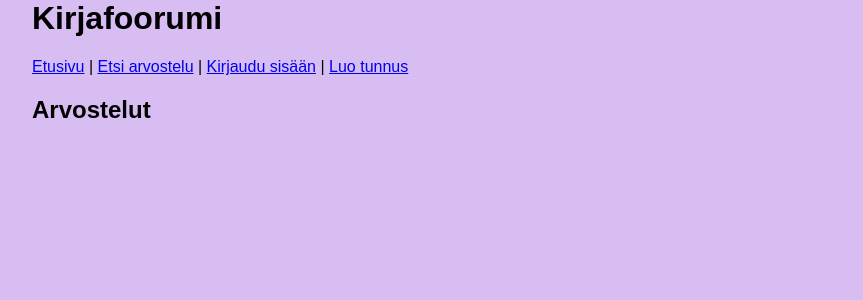
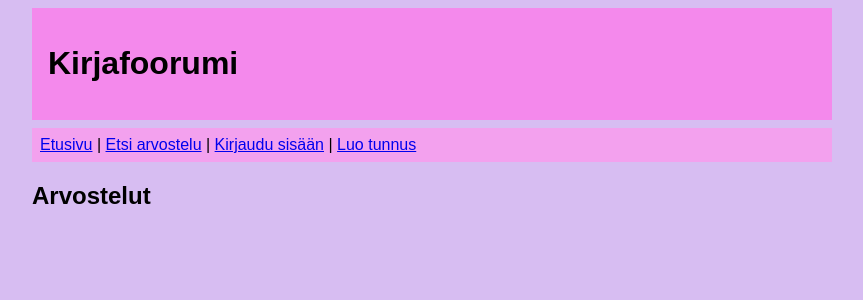
Before and after one commit to matuuli/kirjafoorumi, a Flask app: page / in a window 1280 px wide. Shown: the top 300 px of the page, without its empty margins (208-1071 px from the left). Run offline with Flask 3, Linux system fonts and the light colour scheme; data that the repository does not hold is empty.

Commit message:
Improve layout

```diff
--- a/static/main.css
+++ b/static/main.css
@@ -23,3 +23,22 @@ body {
     background-color: rgb(234, 21, 31);
     color: white;
   }
+
+.header {
+    background-color: rgb(244, 137, 236);
+    color: black;
+    padding: 1em;
+    margin: 0.5em 0;
+  }
+
+.nav {
+    background-color: rgb(243, 161, 238);
+    padding: 0.5em;
+    margin: 0.5em 0;
+  }
+
+.content {
+    background-color: rgb(217, 233, 246);
+    padding: 1em;
+    margin: 0.5em 0;
+  }
--- a/templates/layout.html
+++ b/templates/layout.html
@@ -7,14 +7,16 @@
 </head>
 
 <body>
+    <div class="header">
         <h1>Kirjafoorumi</h1>
+    </div>
     {% if session.user_id %}
     <p>
         Olet kirjautunut nimellä <a href="/user/{{ session.user_id }}">{{ session.username }}</a>
     </p>
     {% endif %}
 
-  <p>
+    <div class="nav">
         <a href="/">Etusivu</a> |
         <a href="/find_item">Etsi arvostelu</a> |
         {% if session.user_id %}
@@ -24,7 +26,7 @@
         <a href="/login">Kirjaudu sisään</a> |
         <a href="/register">Luo tunnus</a>
         {% endif %}
-  </p>
+    </div>
 
     {% for message in get_flashed_messages() %}
     <div class="info">
```
Also changed, not shown: templates/show_item.html (+7 -7 lines). Lines whose indentation alone changed are shown as unchanged.
